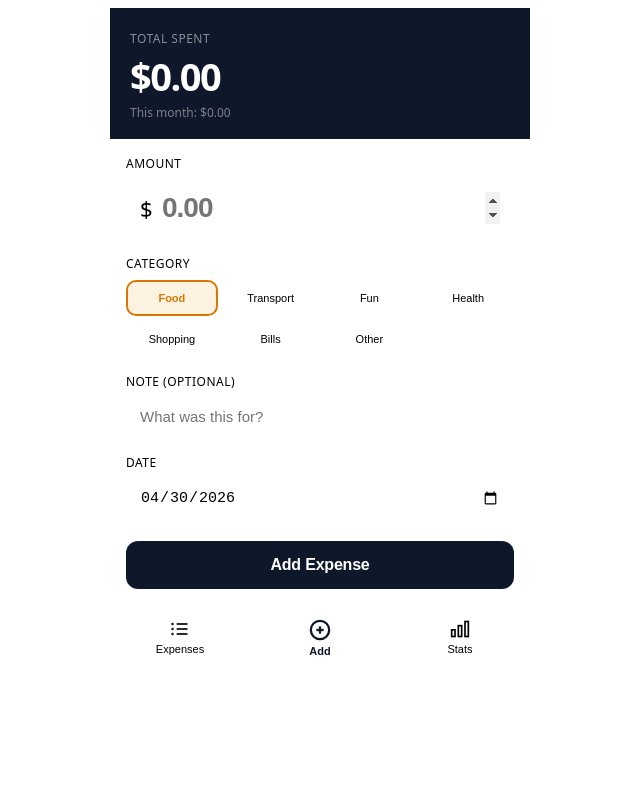
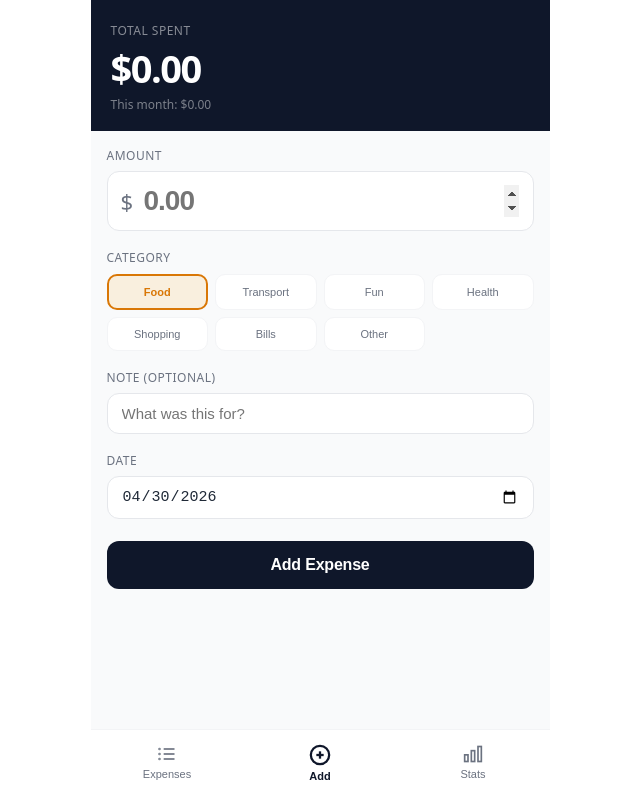
Before and after one commit to davidtjl/cash-track, a plain HTML site: page expense_tracker_app.html in a window 1280 px wide. Both pictures are taken after a click on the button "Add". Shown: the whole page, without its empty margins (320-960 px from the left). Drawn offline with Linux system fonts and the light colour scheme.

Commit message:
update commit

```diff
--- a/expense_tracker_app.html
+++ b/expense_tracker_app.html
@@ -1,5 +1,72 @@
 
-<div id="root" style="font-family:system-ui,sans-serif;max-width:420px;margin:0 auto;min-height:580px;display:flex;flex-direction:column;background:var(--color-background-secondary);border-radius:var(--border-radius-lg);overflow:hidden;border:0.5px solid var(--color-border-tertiary)"></div>
+<!DOCTYPE html>
+<html lang="en">
+<head>
+  <meta charset="UTF-8">
+  <meta name="viewport" content="width=device-width, initial-scale=1.0, viewport-fit=cover">
+  <meta name="theme-color" content="#0f172a">
+  <meta name="apple-mobile-web-app-capable" content="yes">
+  <meta name="apple-mobile-web-app-status-bar-style" content="black-translucent">
+  <meta name="apple-mobile-web-app-title" content="Cash Track">
+  <title>Cash Track - Expense Tracker</title>
+  <style>
+    * {
+      margin: 0;
+      padding: 0;
+      box-sizing: border-box;
+      -webkit-user-select: none;
+      user-select: none;
+    }
+
+    html, body {
+      width: 100%;
+      height: 100%;
+      font-family: system-ui, -apple-system, sans-serif;
+      background: #ffffff;
+      color: #1f2937;
+    }
+
+    body {
+      --color-background-primary: #ffffff;
+      --color-background-secondary: #f9fafb;
+      --color-text-primary: #1f2937;
+      --color-text-secondary: #6b7280;
+      --color-border-secondary: #e5e7eb;
+      --color-border-tertiary: #f3f4f6;
+      --border-radius-lg: 16px;
+
+      display: flex;
+      flex-direction: column;
+    }
+
+    @media (prefers-color-scheme: dark) {
+      html, body {
+        background: #0f172a;
+        color: #f3f4f6;
+      }
+      body {
+        --color-background-primary: #1e293b;
+        --color-background-secondary: #0f172a;
+        --color-text-primary: #f3f4f6;
+        --color-text-secondary: #cbd5e1;
+        --color-border-secondary: #334155;
+        --color-border-tertiary: #1e293b;
+      }
+    }
+
+    input, textarea {
+      -webkit-user-select: text;
+      user-select: text;
+    }
+
+    button {
+      -webkit-user-select: none;
+      user-select: none;
+    }
+  </style>
+</head>
+<body>
+<div id="root" style="font-family:system-ui,sans-serif;max-width:100%;margin:0 auto;min-height:100vh;display:flex;flex-direction:column;background:var(--color-background-secondary);overflow:hidden;border:none"></div>
 
 <script>
 const CATS=[
@@ -151,3 +218,5 @@ function render(){
 
 load();
 </script>
+</body>
+</html>
```
